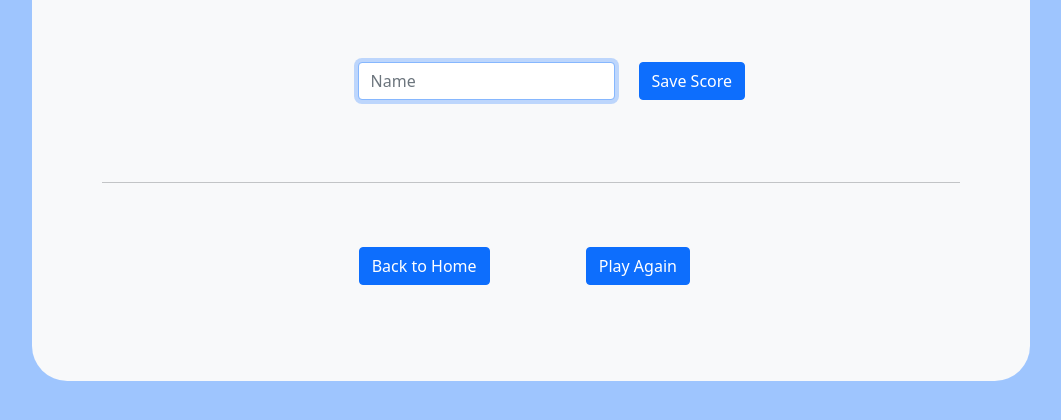
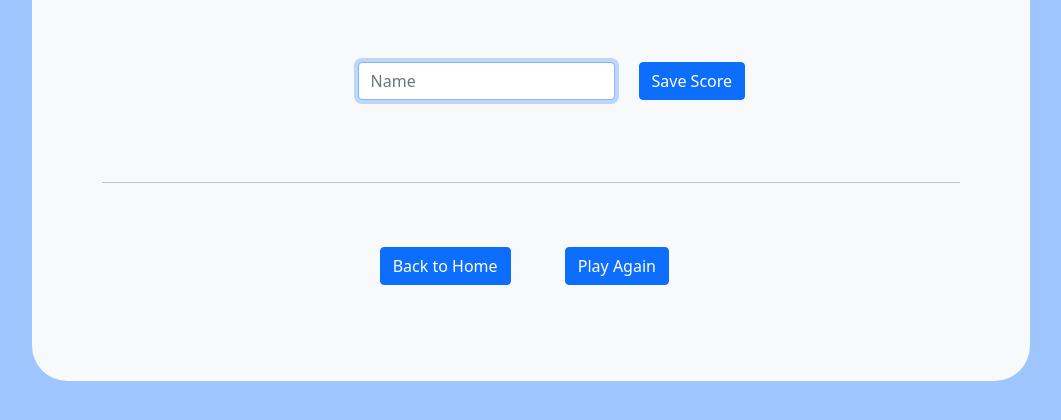
Before and after one commit to gregh13/CS50-Final-Project-Which-Would-Win, a Flask app: template templates/gameover.html in a window 1280 px wide. Shown: the part 255-675 px from the top of the page, without its empty margins (109-1170 px from the left). Run offline with Flask 2, Linux system fonts and the light colour scheme; the template is opened without the code that fills it, so the values that code supplies are empty.

Commit message:
improve front-end

```diff
--- a/templates/gameover.html
+++ b/templates/gameover.html
@@ -39,11 +39,11 @@
                 <br>
                 <hr>
                 <br><br>
-                  <div class="row justify-content-evenly" style="margin: 0 22%;">
-                    <div class="col-4">
+                  <div class="row justify-content-evenly" style="margin: 0 30%;">
+                    <div class="col-6">
                       <a href="/"><button class="btn btn-primary">Back to Home</button></a>
                     </div>
-                    <div class="col-4">
+                    <div class="col-6">
                        <form action="/" method="post">
                         <input type="submit" class="btn btn-primary" value="Play Again">
                        </form>
```
